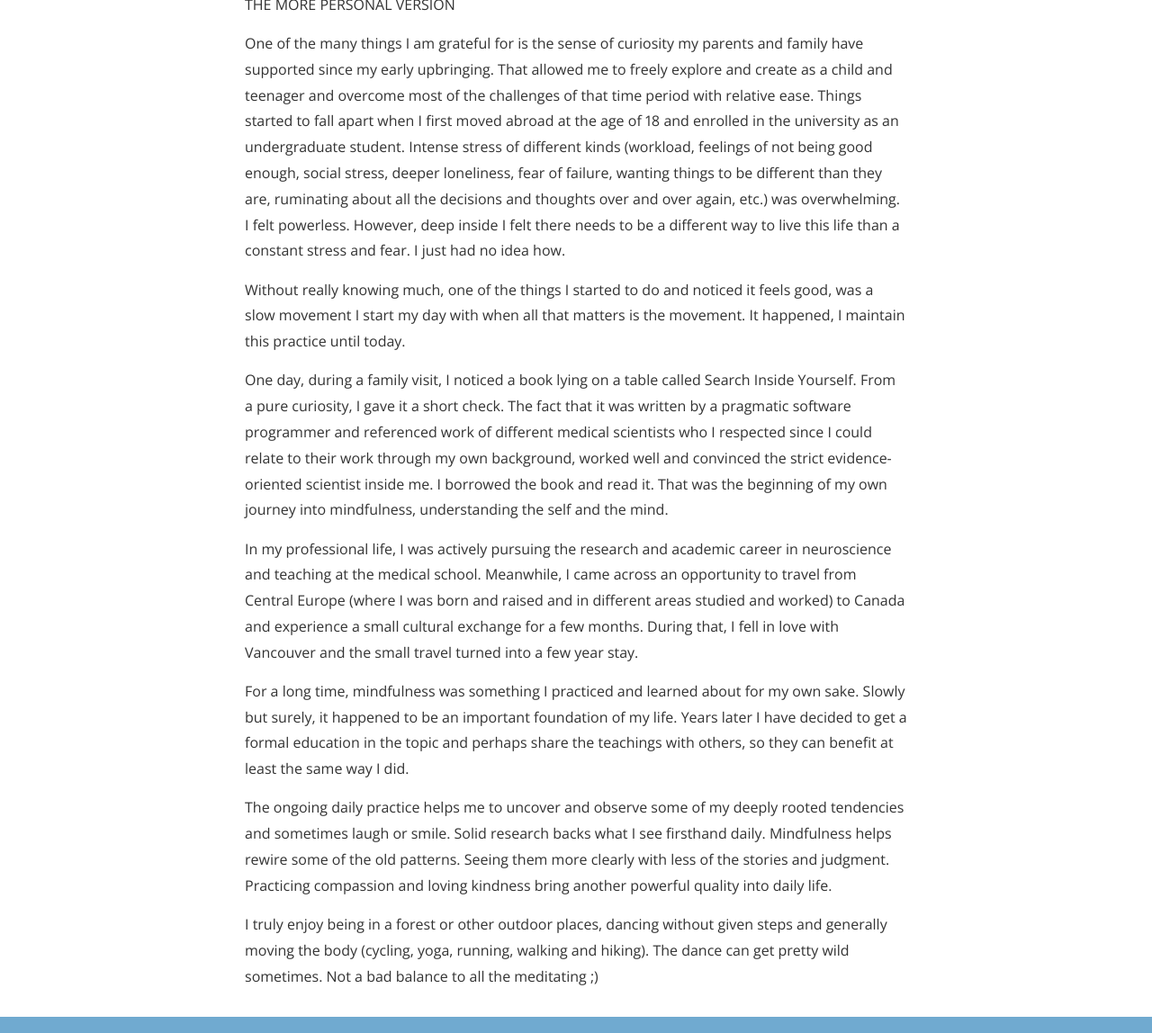
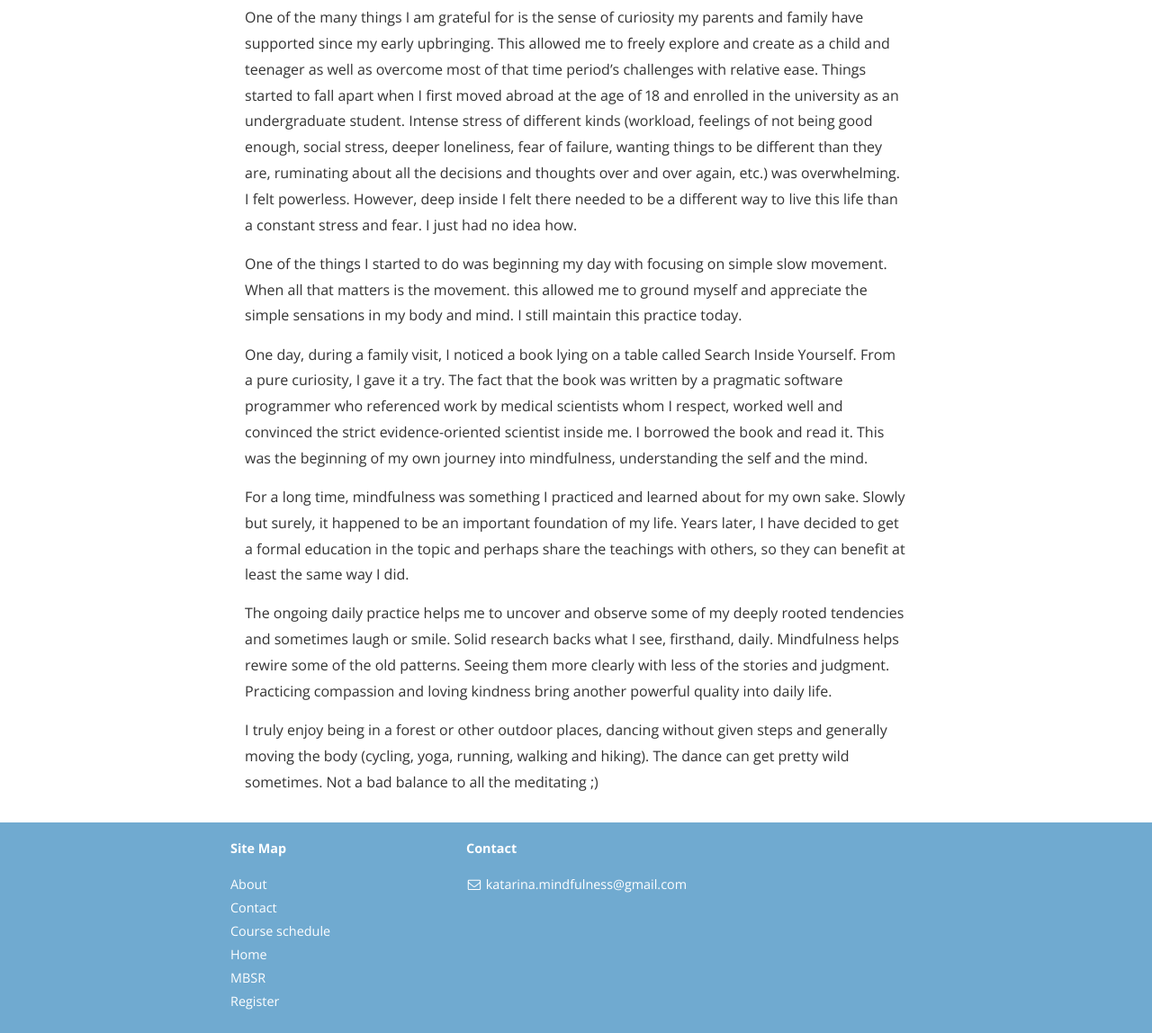
Before and after one commit to mindfulnessone/mindfulnessone.github.io, a Jekyll site: the page built from about.md, in a window 1280 px wide and 1400 px high, scrolled down 1147 px, cut to the strip 252-1400 px from the top of the window. Shown: the whole strip at 90% size. Built offline with Jekyll 4.4.1, drawn with Linux system fonts in a browser that asks for light colours; nearby versions of some CDN libraries; some of the changed text lies outside the part shown.

Commit message:
Update about.md

```diff
--- a/about.md
+++ b/about.md
@@ -10,26 +10,24 @@
 
 Katarina Tabi is a mindfulness teacher and a neuroscientist passionate about exploring the world and understanding the nature of life.
 
-Katarina is a qualified Mindfulness-Based Stress Reduction (MBSR) teacher, trained by the University of Massachusetts Medical School, Centre for Mindfulness, where the program was originally developed by Prof. Jon Kabat-Zinn. She teaches from the heart of her own practice, which is being nourished daily, as well as by regularly attending silent meditation retreats. Katarina has practiced and learned under the guidance of teachers including Saki Santorelli, Lynn Koerbel, Florence Meleo-Meyer, Tara Brach, Jack Kornfield, Steve Armstrong, Sharon Salzberg, Rick Hanson, and others.
-Katarina is interested and open to a variety of techniques that help people cultivate awareness, well-being, resilience, and happiness. She seeks to understand them through the perspectives of both the evidence-based science and pure human experience supported by thousand years old practices.
+Katarina is a qualified Mindfulness-Based Stress Reduction (MBSR) teacher, trained by the University of Massachusetts Medical School, where the program was originally developed by Prof. Jon Kabat-Zinn. She teaches from the heart of her own practice which is nourished through daily practice and attending silent meditation retreats. Katarina has practiced and learned under the guidance of teachers including Saki Santorelli, Lynn Koerbel, Florence Meleo-Meyer, Tara Brach, Jack Kornfield, Steve Armstrong, Sharon Salzberg, Rick Hanson, among others.
+Katarina is interested and open to a variety of techniques that help people cultivate awareness, well-being, resilience, and happiness. She seeks to understand them through the perspectives of both the evidence-based science and pure human experience supported by thousand year-old practices.
 
-Katarina has worked in the research of brain and mind most of her professional career. With a background in neuropsychopharmacology, the interest in questions what makes some people thrive and some people suffer, led her to dive into the area of mental health. Her PhD project in e-Mental Health looks into how technology can innovate and increase accessibility to mental health care. At present, Katarina works at the Reproductive Mental Health Clinic in BC Children’ s Hospital in Vancouver, where she designs new research studies and projects with the intention to help new families affected by mental issues to live a healthier and happier life.
+Katarina has worked in the research of brain and mind most of her professional career. With a background in neuropsychopharmacology, the interest in questions what makes some people thrive and some people suffer, has led her to dive into the area of mental health. Her PhD project in e-Mental Health looks into how technology can innovate and increase accessibility to mental health care. At present, Katarina works at the Reproductive Mental Health Clinic in BC Children’ s Hospital in Vancouver where she designs new research studies and projects with the intention to help new families affected by mental issues live a healthier and happier life.
 
 
 <img src="{{ site.baseurl }}/assets/karimatka salt spring2.jpg" title="Practicing" class="profile">
 
 THE MORE PERSONAL VERSION
 
-One of the many things I am grateful for is the sense of curiosity my parents and family have supported since my early upbringing. That allowed me to freely explore and create as a child and teenager and overcome most of the challenges of that time period with relative ease. Things started to fall apart when I first moved abroad at the age of 18 and enrolled in the university as an undergraduate student. Intense stress of different kinds (workload, feelings of not being good enough, social stress, deeper loneliness, fear of failure, wanting things to be different than they are, ruminating about all the decisions and thoughts over and over again, etc.) was overwhelming. I felt powerless. However, deep inside I felt there needs to be a different way to live this life than a constant stress and fear. I just had no idea how.
+One of the many things I am grateful for is the sense of curiosity my parents and family have supported since my early upbringing. This allowed me to freely explore and create as a child and teenager as well as overcome most of that time period's challenges with relative ease. Things started to fall apart when I first moved abroad at the age of 18 and enrolled in the university as an undergraduate student. Intense stress of different kinds (workload, feelings of not being good enough, social stress, deeper loneliness, fear of failure, wanting things to be different than they are, ruminating about all the decisions and thoughts over and over again, etc.) was overwhelming. I felt powerless. However, deep inside I felt there needed to be a different way to live this life than a constant stress and fear. I just had no idea how.
 
-Without really knowing much, one of the things I started to do and noticed it feels good, was a slow movement I start my day with when all that matters is the movement. It happened, I maintain this practice until today.
+One of the things I started to do was beginning my day with focusing on simple slow movement. When all that matters is the movement. this allowed me to ground myself and appreciate the simple sensations in my body and mind. I still maintain this practice today.
 
-One day, during a family visit, I noticed a book lying on a table called Search Inside Yourself. From a pure curiosity, I gave it a short check. The fact that it was written by a pragmatic software programmer and referenced work of different medical scientists who I respected since I could relate to their work through my own background, worked well and convinced the strict evidence-oriented scientist inside me. I borrowed the book and read it. That was the beginning of my own journey into mindfulness, understanding the self and the mind.
+One day, during a family visit, I noticed a book lying on a table called Search Inside Yourself. From a pure curiosity, I gave it a try. The fact that the book was written by a pragmatic software programmer who referenced work by medical scientists whom I respect, worked well and convinced the strict evidence-oriented scientist inside me. I borrowed the book and read it. This was the beginning of my own journey into mindfulness, understanding the self and the mind.
 
-In my professional life, I was actively pursuing the research and academic career in neuroscience and teaching at the medical school. Meanwhile, I came across an opportunity to travel from Central Europe (where I was born and raised and in different areas studied and worked) to Canada and experience a small cultural exchange for a few months. During that, I fell in love with Vancouver and the small travel turned into a few year stay.
+For a long time, mindfulness was something I practiced and learned about for my own sake. Slowly but surely, it happened to be an important foundation of my life. Years later, I have decided to get a formal education in the topic and perhaps share the teachings with others, so they can benefit at least the same way I did.
 
-For a long time, mindfulness was something I practiced and learned about for my own sake. Slowly but surely, it happened to be an important foundation of my life. Years later I have decided to get a formal education in the topic and perhaps share the teachings with others, so they can benefit at least the same way I did.
-
-The ongoing daily practice helps me to uncover and observe some of my deeply rooted tendencies and sometimes laugh or smile. Solid research backs what I see firsthand daily. Mindfulness helps rewire some of the old patterns. Seeing them more clearly with less of the stories and judgment. Practicing compassion and loving kindness bring another powerful quality into daily life.
+The ongoing daily practice helps me to uncover and observe some of my deeply rooted tendencies and sometimes laugh or smile. Solid research backs what I see, firsthand, daily. Mindfulness helps rewire some of the old patterns. Seeing them more clearly with less of the stories and judgment. Practicing compassion and loving kindness bring another powerful quality into daily life.
 
 I truly enjoy being in a forest or other outdoor places, dancing without given steps and generally moving the body (cycling, yoga, running, walking and hiking). The dance can get pretty wild sometimes. Not a bad balance to all the meditating ;)
```
